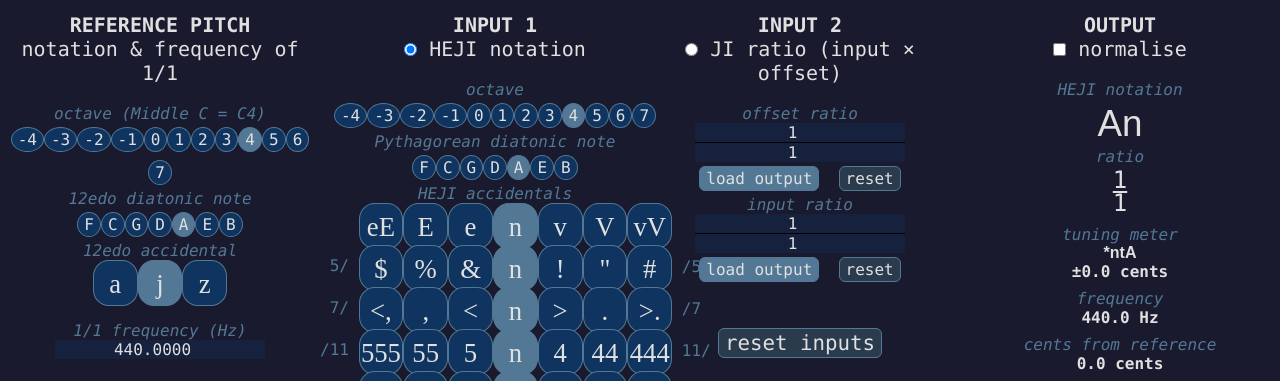
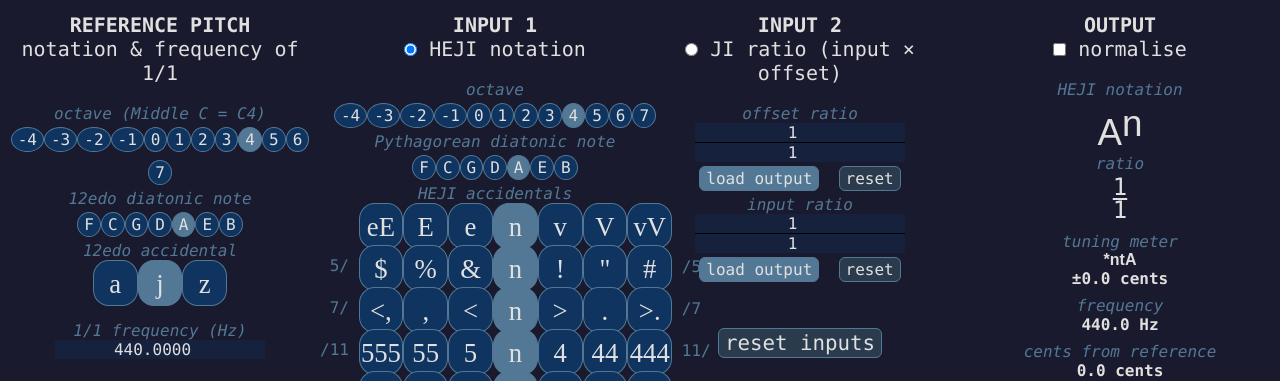
Before and after one commit to richiegreene/notation, a PHP site: page / in a window 1280 px wide. Shown: the part 145-526 px from the top of the page. Run offline with PHP 8.4, Linux system fonts and the light colour scheme; some web fonts are replaced.

Commit message:
combine multiple fonts!

```diff
--- a/HEJI Extensions/hejicalc-main/src/script.js
+++ b/HEJI Extensions/hejicalc-main/src/script.js
@@ -1975,6 +1975,9 @@ function getPC(){
 	} else if (displaySum[23] == -3){
 		eightyNine = eightyNineSymbols[0];
 	}
+	var heji2String = fortySeven + fortyThree + fortyOne + thirtySeven + thirtyOne + twentyNine + twentyThree + nineteen + seventeen + tridecimal + undecimal + septimal + pythag + natural;
+	var hejiExtensionsPath = eightyNine + eightyThree + seventyNine + seventyThree + seventyOne + sixtySeven + sixtyOne + fiftyNine + fiftyThree;
+
 	var notationString;
 	var undefinedNotation;
 	if ($("#ratioInput").prop("checked") && (eightyNine == null || eightyThree == null || seventyNine == null || seventyThree == null || seventyOne == null || sixtySeven == null || sixtyOne == null || fiftyNine == null || fiftyThree == null || fortySeven == null || fortyThree == null || fortyOne == null || thirtySeven == null || thirtyOne == null || twentyNine == null || twentyThree == null || nineteen == null || seventeen == null || tridecimal == null || undecimal == null || septimal == null || pythag == null || natural == null || reducedRatioRemainder[0] > 1 || reducedRatioRemainder[1] > 1)) {
@@ -1982,7 +1985,7 @@ function getPC(){
 		outputDiatonic = "";
 		undefinedNotation = "undefined";
 	} else {
-		notationString = eightyNine + eightyThree + seventyNine + seventyThree + seventyOne + sixtySeven + sixtyOne + fiftyNine + fiftyThree + fortySeven + fortyThree + fortyOne + thirtySeven + thirtyOne + twentyNine + twentyThree + nineteen + seventeen + tridecimal + undecimal + septimal + pythag + natural;
+		notationString = '<span class="heji-extensions">' + hejiExtensionsPath + '</span>' + '<span class="heji2">' + heji2String + '</span>';
 		undefinedNotation = "";
 		monzoMessage = "";
 	}
--- a/HEJI Extensions/hejicalc-main/src/style.css
+++ b/HEJI Extensions/hejicalc-main/src/style.css
@@ -284,7 +284,6 @@ button.chromatic, .syntonic, .septimal, .undecimal, .tridecimal, .seventeen, .ni
 
 .notationOutput{
     color: var(--color-text);
-    font-family: "HEJIExtensions2022", "HEJI2Text", sans-serif;
     font-size: 2.3rem;
     display: inline-flex;
     margin-top: 0.25rem;
@@ -400,3 +399,11 @@ html.transition *:after {
 #midiNote {
     font-family: "Plainsound Text", sans-serif;
 }
+
+.heji-extensions {
+    font-family: "HEJIExtensions2022", sans-serif;
+}
+
+.heji2 {
+    font-family: "HEJI2", "HEJI2Text", sans-serif;
+}
```
